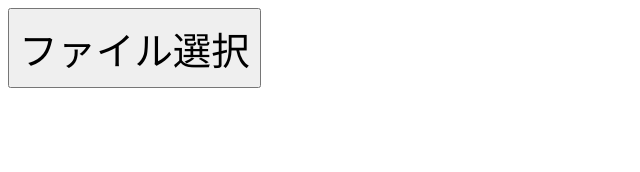
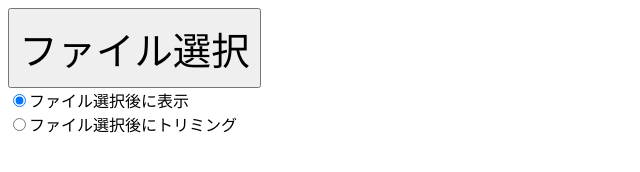
Before and after one commit to longest3110/Test-Web, a plain HTML site: page fileselect.html in a window 1280 px wide. Shown: the whole page, without its empty margins (0-640 px from the left). Drawn offline with nearby package versions, Linux system fonts and the light colour scheme.

Commit message:
[develop] ラジオボタン追加

```diff
--- a/fileselect.html
+++ b/fileselect.html
@@ -11,5 +11,10 @@
 		<img id="outputImage" src="" alt="出力結果" class="block hidden">
 		<input type="file" id="fileSelecter" class="hidden" accept="image/*">
 		<button type="button" id="fileSelectButton" class="block">ファイル選択</button>
+
+		<div>
+			<input type="radio" name="trigger" value="0" checked>ファイル選択後に表示<br>
+			<input type="radio" name="trigger" value="1">ファイル選択後にトリミング
+		</div>
 	</body>
 </html>
```
